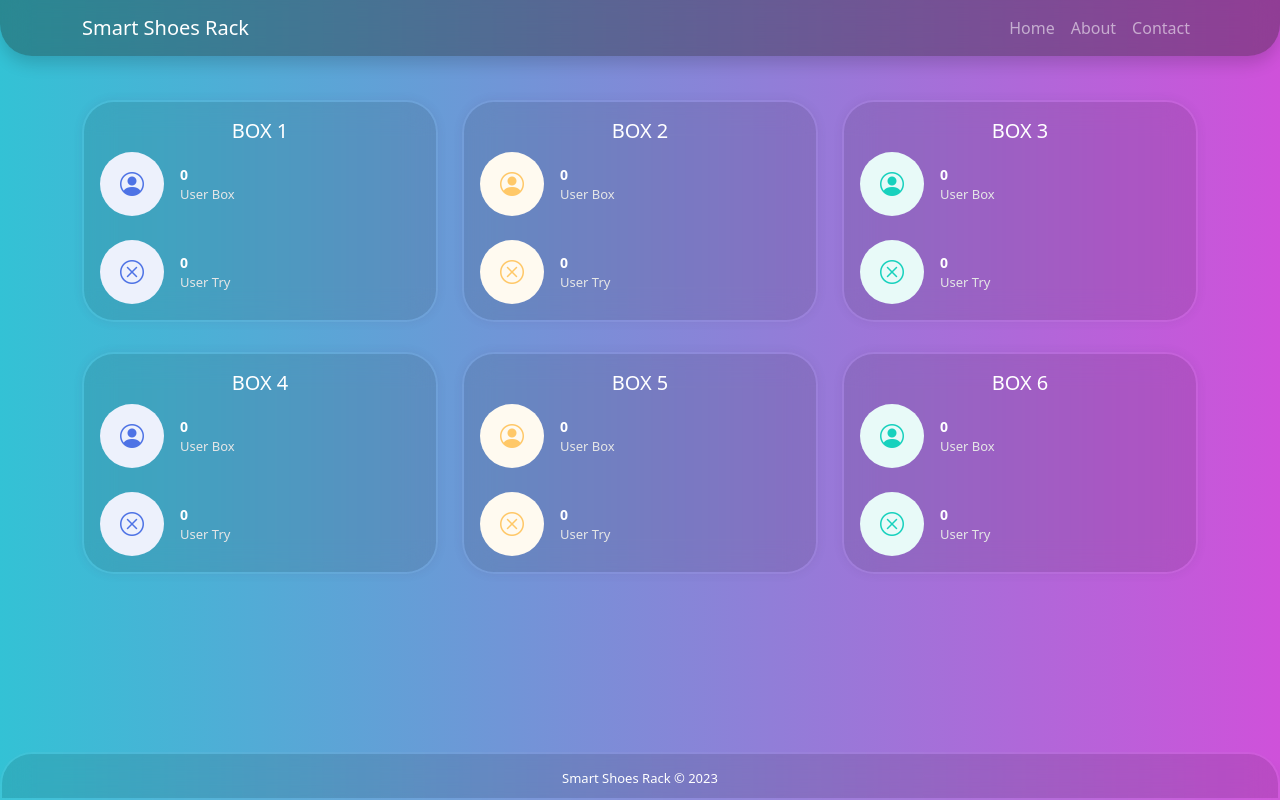
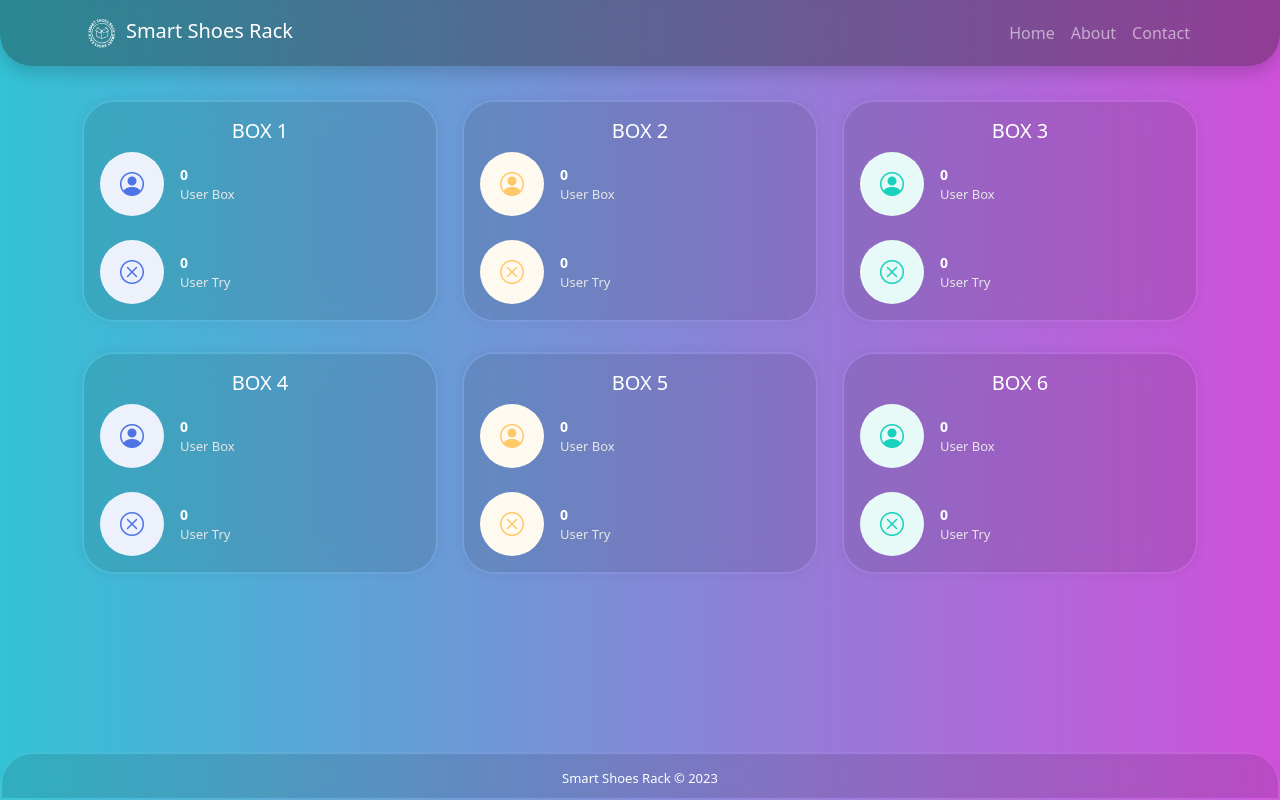
Before and after one commit to Irgii17/CAAS-7, a website: page public/index.html in a window 1280 px wide. Drawn offline with nearby package versions, Linux system fonts and the light colour scheme; no server answers; some icons are missing.

Commit message:
new caas7 v2

```diff
--- a/public/index.html
+++ b/public/index.html
@@ -15,7 +15,8 @@
 <!-- Nav Start -->
 <nav class="navbar navbar-expand-lg navbar-dark shadow fixed-top">
     <div class="container">
-      <a class="navbar-brand" href="#">Smart Shoes Rack</a>
+      <a class="navbar-brand" href="#"><img id="logo" src="WhatsApp_Image_2023-04-06_at_18.27.52-removebg-preview.svg" alt="" srcset="">Smart Shoes Rack</a>
+
       <button class="navbar-toggler" type="button" data-bs-toggle="collapse" data-bs-target="#navbarResponsive" aria-controls="navbarResponsive" aria-expanded="false" aria-label="Toggle navigation">
         <span class="navbar-toggler-icon"></span>
       </button>
--- a/public/style/styles.css
+++ b/public/style/styles.css
@@ -14,6 +14,12 @@ background: linear-gradient(90deg, #33c2d5 0%, #cf51da 100%);
   backdrop-filter: blur(15px);
   background-clip: padding-box;
   box-shadow: 10px 10px 10px rgba(46, 54, 68, 0.03);
+}
+
+#logo {
+  filter: invert(100%) sepia(8%) saturate(5%) hue-rotate(284deg) brightness(110%) contrast(100%);
+  height: 2em;
+  margin-right: 0.2em;
 }
 
 .card-margin {
```
Also changed, not shown: public/WhatsApp_Image_2023-04-06_at_18.27.52-removebg-preview.png (added), public/WhatsApp_Image_2023-04-06_at_18.27.52-removebg-preview.svg (added).
